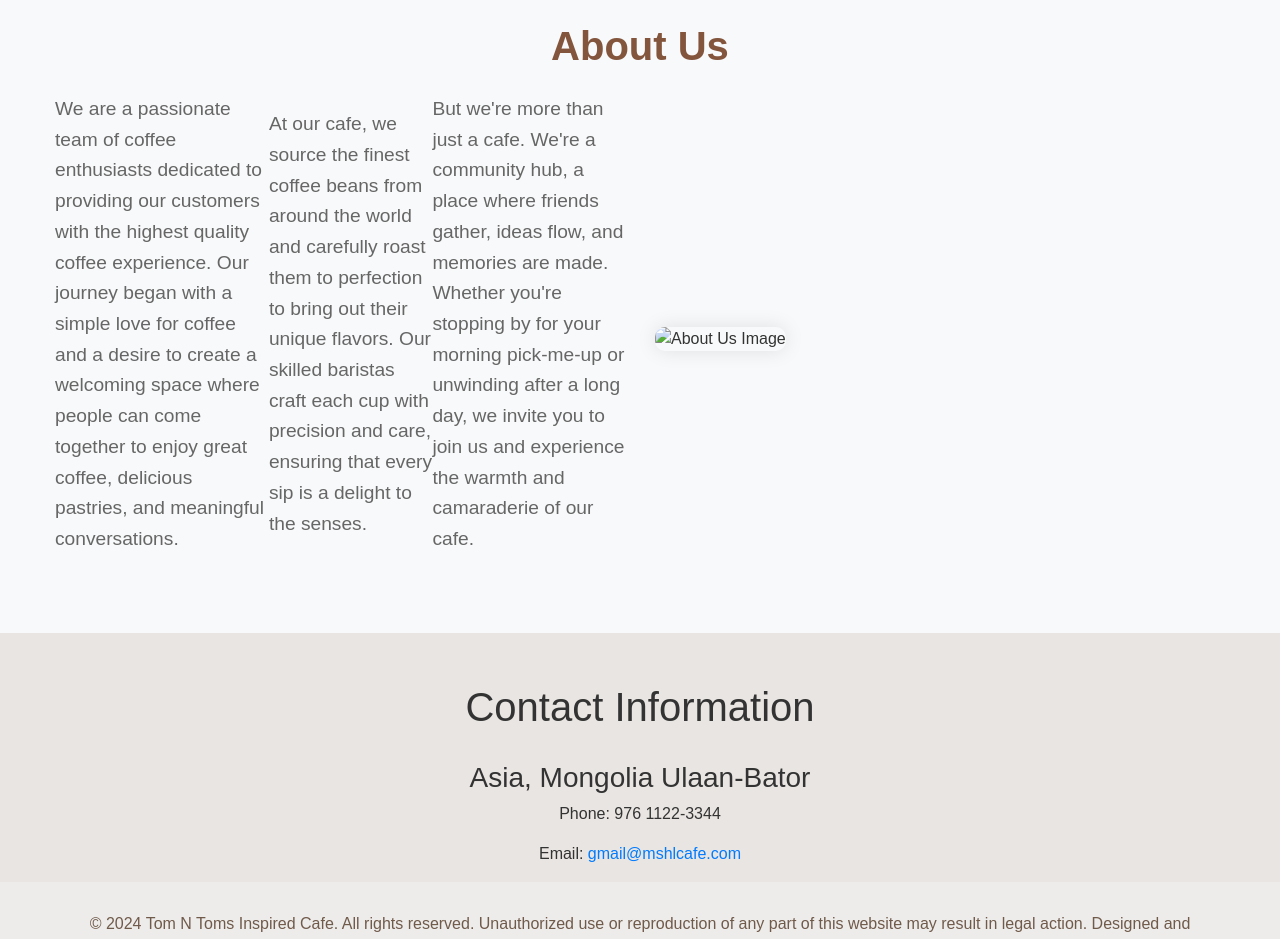
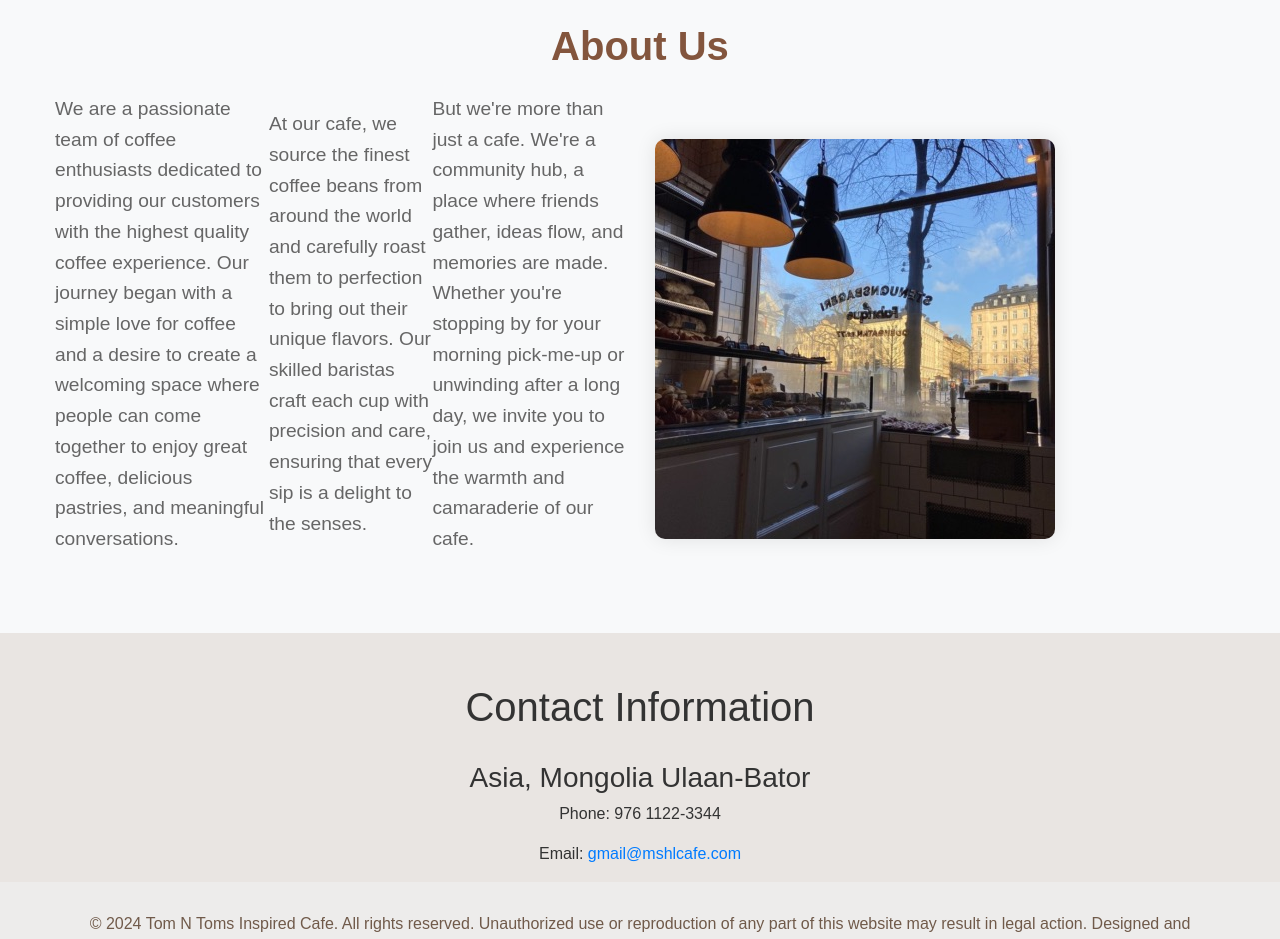
Before and after one commit to misheel2009/misheel, a plain HTML site: page index.html in a window 1280 px wide. Shown: the part 2020-2959 px from the top of the page. Drawn offline with nearby package versions, Linux system fonts and the light colour scheme.

Commit message:
Update index.html

```diff
--- a/index.html
+++ b/index.html
@@ -9,7 +9,7 @@
       rel="stylesheet"
     />
     <link href="./style.css" rel="stylesheet" />
-    <link rel="icon" href="./images/cafe.jpg" type="image/x-icon" />
+    <link rel="icon" href="./cafe.jpg" type="image/x-icon" />
   </head>
   <body>
     <div id="background">
@@ -207,7 +207,7 @@
           </div>
           <div class="col-md-6">
             <img
-              src="./images/cafee.jpg"
+              src="./cafee.jpg"
               class="img-fluid"
               alt="About Us Image"
             />
```
